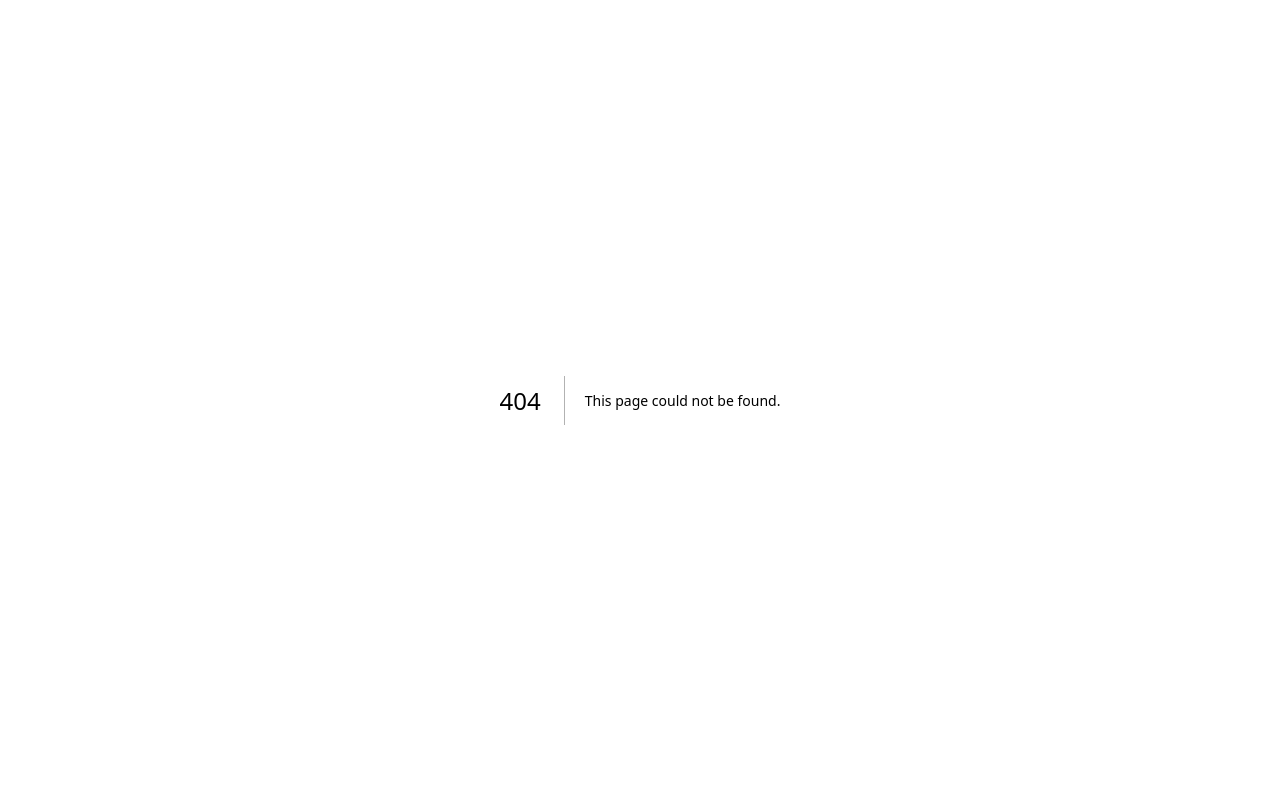
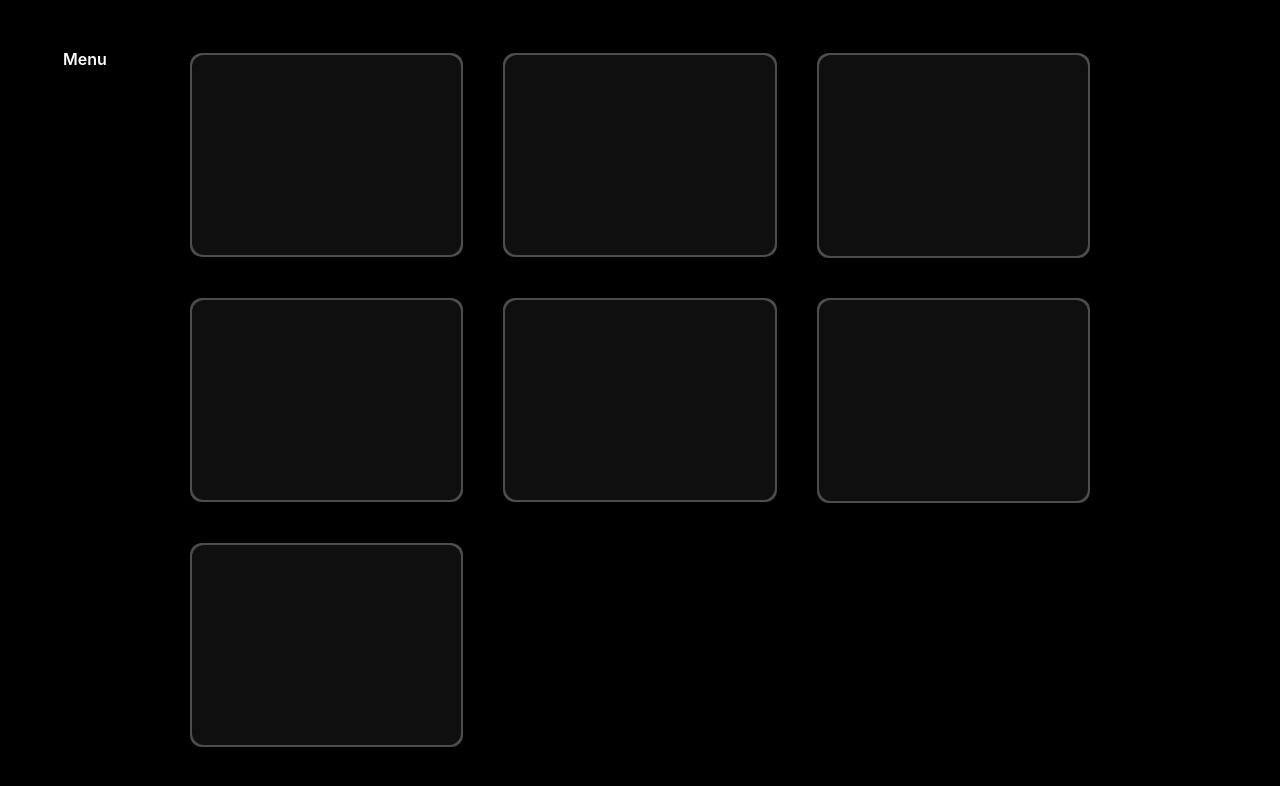
Before and after one commit to John516csd/FE-vaka, a Next.js app: page /demo/card-light-shadow in a window 1280 px wide. Before the commit this address had no page. Shown: the top 786 px of the page. Built offline with nearby package versions, Linux system fonts and the light colour scheme.

Commit message:
feat: add card light shadow effect

```diff
--- a/components/Layout.tsx
+++ b/components/Layout.tsx
@@ -8,10 +8,15 @@ import Menu from "./menu";
 type Props = {
   children?: ReactNode;
   title?: string;
+  bg?: string;
 };
 
-const Layout = ({ children, title = "This is the default title" }: Props) => (
-  <Box bg="cornsilk" pos="relative">
+const Layout = ({
+  children,
+  title = "This is the default title",
+  bg = "cornsilk",
+}: Props) => (
+  <Box bg={bg} pos="relative">
     <Head>
       <title>{title}</title>
       <meta charSet="utf-8" />
--- a/components/cards/common-card/index.tsx
+++ b/components/cards/common-card/index.tsx
@@ -15,6 +15,8 @@ const CommonCard = ({ label, url }: IProp) => {
         boxShadow="0px 16px 60px rgba(0, 0, 0, 0.05);"
         borderRadius="12px"
         bg="#fff"
+        p="12px"
+        textAlign="center"
       >
         <Text as="h4">{label}</Text>
       </Center>
--- /dev/null
+++ b/pages/demo/card-light-shadow/index.module.scss
@@ -0,0 +1,64 @@
+.card_wrapper {
+  width: 100%;
+  max-width: 900px;
+  display: grid;
+  grid-template-columns: repeat(3, 1fr);
+  gap: 40px;
+}
+
+.card {
+  width: 100%;
+  aspect-ratio: 4/3;
+  background: rgba($color: #fff, $alpha: 0.3);
+  position: relative;
+  overflow: hidden;
+  border-radius: 12px;
+}
+
+.card_inner {
+  position: absolute;
+  top: 0;
+  left: 0;
+  border-radius: 12px;
+  inset: 2px;
+  background: rgba($color: #100f0f, $alpha: 1);
+  z-index: 3;
+}
+
+.card::before {
+  content: "";
+  position: absolute;
+  top: var(--y, -1000px);
+  left: var(--x, -1000px);
+  width: 100%;
+  height: 100%;
+  z-index: 2;
+  background: radial-gradient(
+    closest-side circle,
+    rgba(255, 255, 255, 0.6) 0%,
+    transparent
+  );
+  transform: translate(-50%, -50%);
+}
+
+.card::after {
+  content: "";
+  position: absolute;
+  width: 100%;
+  height: 100%;
+  background: radial-gradient(
+    var(--circle-size, 700px) circle at var(--x) var(--y),
+    rgba(255, 255, 255, 0.3),
+    transparent 40%
+  );
+  top: 0;
+  left: 0;
+  opacity: 0;
+  z-index: 4;
+  transition: opacity 0.5s;
+  pointer-events: none;
+}
+
+.card:hover::after {
+  opacity: 1;
+}
--- /dev/null
+++ b/pages/demo/card-light-shadow/index.tsx
@@ -0,0 +1,60 @@
+import { Center } from "@chakra-ui/react";
+import React, { useEffect, useRef } from "react";
+import Layout from "../../../components/Layout";
+import styles from "./index.module.scss";
+
+const CardLightShadow = () => {
+  const cardWrapperRef = useRef<HTMLDivElement>();
+
+  const handleMouseMove = (e) => {
+    console.log("🚀 ~ handleMouseMove ~ e:", e);
+    const childrenArr = Array.from(cardWrapperRef.current?.children);
+    childrenArr.forEach((item: HTMLDivElement) => {
+      const rect = item.getBoundingClientRect();
+      const x = e.clientX - rect.left;
+      const y = e.clientY - rect.top;
+
+      item.style.setProperty("--x", `${x}px`);
+      item.style.setProperty("--y", `${y}px`);
+    });
+  };
+
+  useEffect(() => {
+    cardWrapperRef.current?.addEventListener("mousemove", handleMouseMove);
+
+    return () => {
+      cardWrapperRef.current?.removeEventListener("mousemove", handleMouseMove);
+    };
+  }, []);
+
+  return (
+    <Layout bg="#000">
+      <Center minH="100vh">
+        <div className={styles.card_wrapper} ref={cardWrapperRef}>
+          <div className={styles.card}>
+            <div className={styles.card_inner}></div>
+          </div>
+          <div className={styles.card}>
+            <div className={styles.card_inner}></div>
+          </div>
+          <div className={styles.card}>
+            <div className={styles.card_inner}></div>
+          </div>
+          <div className={styles.card}>
+            <div className={styles.card_inner}></div>
+          </div>
+          <div className={styles.card}>
+            <div className={styles.card_inner}></div>
+          </div>
+          <div className={styles.card}>
+            <div className={styles.card_inner}></div>
+          </div>
+          <div className={styles.card}>
+            <div className={styles.card_inner}></div>
+          </div>
+        </div>
+      </Center>
+    </Layout>
+  );
+};
+export default CardLightShadow;
--- a/routes/index.ts
+++ b/routes/index.ts
@@ -35,6 +35,10 @@ export const routes = [
         url: "/infinite-scroll",
         label: "Infinite Scroll",
       },
+      {
+        url: "/card-light-shadow",
+        label: "Card light and shadow effects",
+      },
     ],
   },
 ];
```
